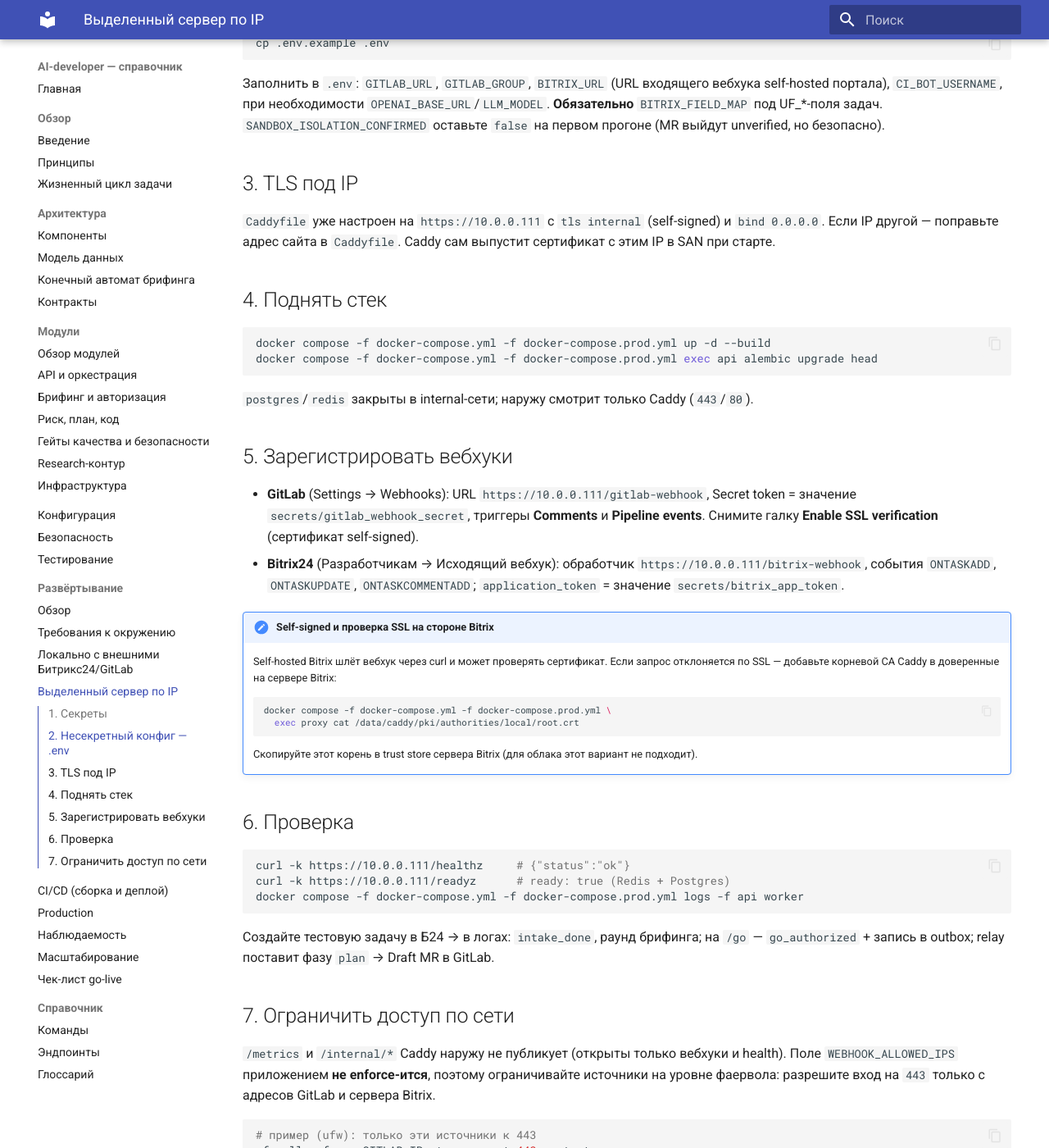
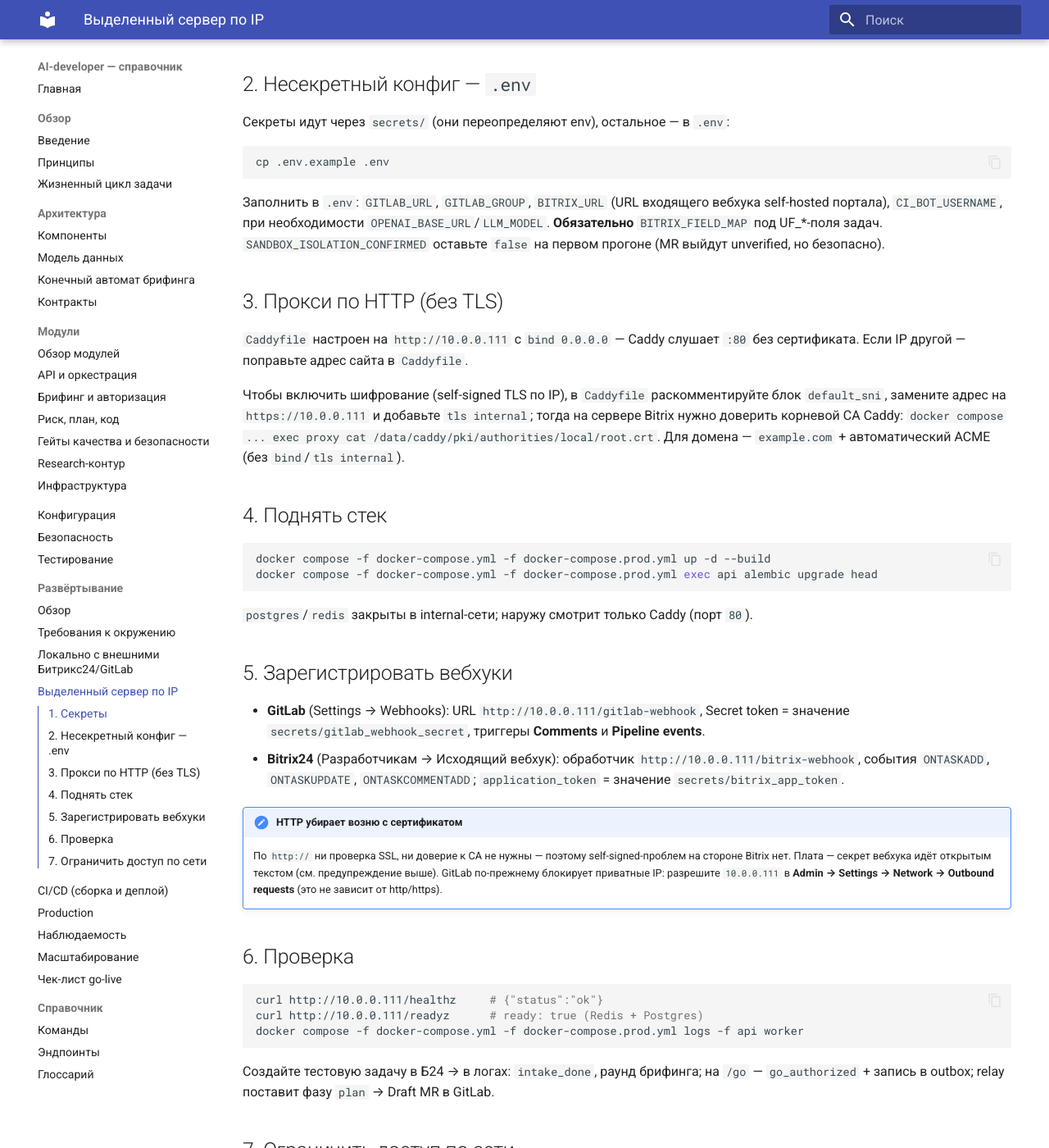
Before and after one commit to AverkinSergei/ai-developer, an MkDocs documentation site: the page built from docs/deployment/dedicated-ip.md, in a window 1280 px wide and 1400 px high, scrolled down 1214 px. Shown: the whole window at 82% size. Built offline with MkDocs 1.6.1 and Material for MkDocs 9.7.7, drawn with Linux system fonts in a browser that asks for light colours; some of the changed text lies outside the part shown.

Commit message:
deploy(ip): HTTP-вариант Caddy для изолированной внутренней сети (без TLS)
- Caddyfile: http://10.0.0.111 на :80 без tls internal; блок для возврата
  к self-signed TLS закомментирован, в шапке предупреждение про cleartext
- docker-compose.prod.yml: proxy публикует только :80 (:443 — для TLS-варианта)
- docs(dedicated-ip): схема/шаги на http://, warning про открытый текст,
  возврат к TLS, фаервол на порт 80; убрана возня с доверием CA
- docs(production, go-live): Caddyfile-дефолт описан как HTTP, TLS опционален
- документация передачи (.docx): раздел 3 под HTTP-вариант

Аутентификация вебхуков (X-Gitlab-Token / application_token) не меняется.

````diff
--- a/docker-compose.prod.yml
+++ b/docker-compose.prod.yml
@@ -68,8 +68,8 @@
     depends_on: [api]
     networks: [net_internal, net_egress]
     ports:
-      - "443:443"
       - "80:80"
+      # - "443:443"  # включить при возврате на TLS-вариант Caddyfile
     volumes:
       - ./Caddyfile:/etc/caddy/Caddyfile:ro
       - caddy_data:/data
--- a/docs/deployment/dedicated-ip.md
+++ b/docs/deployment/dedicated-ip.md
@@ -6,10 +6,16 @@
 
 ```
 GitLab (self-hosted) ─webhooks─┐
-Bitrix24 (self-hosted) ─webhooks┼─► https://10.0.0.111  (Caddy, self-signed TLS)
+Bitrix24 (self-hosted) ─webhooks┼─► http://10.0.0.111  (Caddy, без TLS — внутр. сеть)
                                 │        └─► api:8080 → worker + postgres + redis
 сервер ─REST(outbound)──────────┴─► GitLab / Bitrix / LLM
 ```
+
+!!! warning "HTTP без шифрования — только для изолированной сети"
+    В этой конфигурации вебхуки идут по `http://` без TLS: секрет вебхука и тело запроса
+    передаются **открытым текстом**. Применять только в доверенном изолированном сегменте.
+    Если сегмент не изолирован — верните self-signed TLS (см. шаг 3) и доверьте корневой CA
+    Caddy на сервере Bitrix. Аутентификация вебхуков по токену работает в обоих вариантах.
 
 !!! warning "Приватный IP требует достижимости из той же сети"
     `10.0.0.111` — адрес RFC1918, он **не маршрутизируется** из интернета. Облачный
@@ -61,11 +67,16 @@
 **Обязательно** `BITRIX_FIELD_MAP` под UF_*-поля задач. `SANDBOX_ISOLATION_CONFIRMED`
 оставьте `false` на первом прогоне (MR выйдут unverified, но безопасно).
 
-## 3. TLS под IP
+## 3. Прокси по HTTP (без TLS)
 
-`Caddyfile` уже настроен на `https://10.0.0.111` с `tls internal` (self-signed) и
-`bind 0.0.0.0`. Если IP другой — поправьте адрес сайта в `Caddyfile`. Caddy сам выпустит
-сертификат с этим IP в SAN при старте.
+`Caddyfile` настроен на `http://10.0.0.111` с `bind 0.0.0.0` — Caddy слушает `:80` без
+сертификата. Если IP другой — поправьте адрес сайта в `Caddyfile`.
+
+Чтобы включить шифрование (self-signed TLS по IP), в `Caddyfile` раскомментируйте блок
+`default_sni`, замените адрес на `https://10.0.0.111` и добавьте `tls internal`; тогда на
+сервере Bitrix нужно доверить корневой CA Caddy:
+`docker compose ... exec proxy cat /data/caddy/pki/authorities/local/root.crt`. Для домена —
+`example.com` + автоматический ACME (без `bind`/`tls internal`).
 
 ## 4. Поднять стек
 
@@ -74,31 +85,27 @@
 docker compose -f docker-compose.yml -f docker-compose.prod.yml exec api alembic upgrade head
 ```
 
-`postgres`/`redis` закрыты в internal-сети; наружу смотрит только Caddy (`443`/`80`).
+`postgres`/`redis` закрыты в internal-сети; наружу смотрит только Caddy (порт `80`).
 
 ## 5. Зарегистрировать вебхуки
 
-- **GitLab** (Settings → Webhooks): URL `https://10.0.0.111/gitlab-webhook`, Secret token =
+- **GitLab** (Settings → Webhooks): URL `http://10.0.0.111/gitlab-webhook`, Secret token =
   значение `secrets/gitlab_webhook_secret`, триггеры **Comments** и **Pipeline events**.
-  Снимите галку **Enable SSL verification** (сертификат self-signed).
 - **Bitrix24** (Разработчикам → Исходящий вебхук): обработчик
-  `https://10.0.0.111/bitrix-webhook`, события `ONTASKADD`, `ONTASKUPDATE`,
+  `http://10.0.0.111/bitrix-webhook`, события `ONTASKADD`, `ONTASKUPDATE`,
   `ONTASKCOMMENTADD`; `application_token` = значение `secrets/bitrix_app_token`.
 
-!!! note "Self-signed и проверка SSL на стороне Bitrix"
-    Self-hosted Bitrix шлёт вебхук через curl и может проверять сертификат. Если запрос
-    отклоняется по SSL — добавьте корневой CA Caddy в доверенные на сервере Bitrix:
-    ```bash
-    docker compose -f docker-compose.yml -f docker-compose.prod.yml \
-      exec proxy cat /data/caddy/pki/authorities/local/root.crt
-    ```
-    Скопируйте этот корень в trust store сервера Bitrix (для облака этот вариант не подходит).
+!!! note "HTTP убирает возню с сертификатом"
+    По `http://` ни проверка SSL, ни доверие к CA не нужны — поэтому self-signed-проблем на
+    стороне Bitrix нет. Плата — секрет вебхука идёт открытым текстом (см. предупреждение
+    выше). GitLab по-прежнему блокирует приватные IP: разрешите `10.0.0.111` в
+    **Admin → Settings → Network → Outbound requests** (это не зависит от http/https).
 
 ## 6. Проверка
 
 ```bash
-curl -k https://10.0.0.111/healthz     # {"status":"ok"}
-curl -k https://10.0.0.111/readyz      # ready: true (Redis + Postgres)
+curl http://10.0.0.111/healthz     # {"status":"ok"}
+curl http://10.0.0.111/readyz      # ready: true (Redis + Postgres)
 docker compose -f docker-compose.yml -f docker-compose.prod.yml logs -f api worker
 ```
 
@@ -109,13 +116,14 @@
 
 `/metrics` и `/internal/*` Caddy наружу не публикует (открыты только вебхуки и health).
 Поле `WEBHOOK_ALLOWED_IPS` приложением **не enforce-ится**, поэтому ограничивайте источники
-на уровне фаервола: разрешите вход на `443` только с адресов GitLab и сервера Bitrix.
+на уровне фаервола: разрешите вход на `80` только с адресов GitLab и сервера Bitrix.
+Без TLS это особенно важно — фаервол остаётся единственной сетевой границей.
 
 ```bash
-# пример (ufw): только эти источники к 443
-ufw allow from <GITLAB_IP> to any port 443 proto tcp
-ufw allow from <BITRIX_IP> to any port 443 proto tcp
-ufw deny 443/tcp
+# пример (ufw): только эти источники к 80
+ufw allow from <GITLAB_IP> to any port 80 proto tcp
+ufw allow from <BITRIX_IP> to any port 80 proto tcp
+ufw deny 80/tcp
 ```
 
 Обязательно задайте `internal_api_token` (шаг 1) — он защищает `/internal/*`.
````
Also changed, not shown: docs/deployment/go-live-checklist.md (+1 -1 lines), docs/deployment/production.md (+8 -6 lines), 2 other files.
